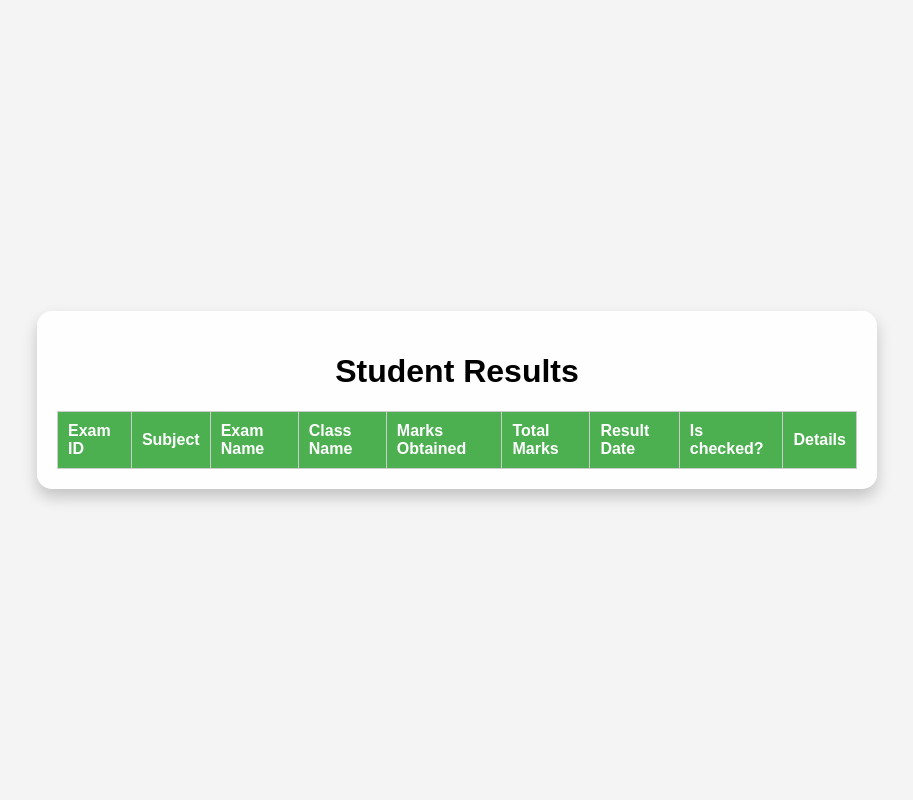
After one commit to PyCoach/online-exam-and-grading-system, a Flask app: page /check_student_results in a window 1280 px wide. The commit adds this page. Shown: the whole page, without its empty margins (183-1096 px from the left). Run offline with Flask 3, Linux system fonts and the light colour scheme; the visitor is signed in with stand-in values (Sample User, id 1); data that the repository does not hold is empty.

Commit message:
added marks visualization

```diff
--- a/app.py
+++ b/app.py
@@ -59,7 +59,8 @@ def process_teacher_action():
     elif action == 'view_exams':
         return redirect('/show_all_exams')
     elif action == 'view_scorecard':
-        return "Redirect to view scorecard page"
+
+        return redirect('class_selector_for_teacher')
 
     elif action=='check_student_answers':
         return redirect('/check_student_answers')
@@ -365,8 +366,8 @@ def submit_exam(exam_id):
 
         # Get question ID or any other identifier from the `questions` list
         question_id = next(q[4] for q in questions if q[0] == question_text)
-        checkers = ['automated' if is_checked else 'manual'][0]
-        student_responses.append((session['student_id'], exam_id, question_id,question_text, response, marks_awarded,maximum_marks, is_checked, checkers))
+        checkers = ['automated' if is_checked else 'null'][0]
+        student_responses.append((session['student_id'], exam_id, question_text, response,correct_answer, marks_awarded,maximum_marks, is_checked, checkers,class_name,subject))
 
         print("Response:", response, "Correct Answer:", correct_answer, "Marks Awarded:", marks_awarded)
         n+=1
@@ -380,18 +381,178 @@ def submit_exam(exam_id):
 
     # Redirect to results page or confirmation
     return render_template(
-        'exam_result.html',
+        'mcq_result.html',
         score=score,
         total_marks=total_marks,
         subject=subject,
         class_name=class_name
     )
+
+#----------------------------------------------------------------------------------------------------------------------------------------------------------------
+
+
 @app.route('/check_student_answers')
 def check_student_answers():
     db = Database()
-    teacher_id=session['teacher_id']
-    student_responses=db.fetch_student_responses(teacher_id)
-    return render_template('check_student_answers.html',student_responses=student_responses)
+    teacher_id = session['teacher_id']
+    # Fetch exams, subjects, and class names for the dropdowns from student_responses table
+    exams = db.fetch_exams_from_responses()
+    subjects = db.fetch_subjects_from_responses()
+    class_names = db.fetch_class_names_from_responses()
+    print('inside check_student_answers', exams, subjects, class_names)
+    return render_template('select_exam.html', exams=exams, subjects=subjects, class_names=class_names)
+
+@app.route('/select_exam', methods=['POST'])
+def select_exam():
+    db = Database()
+    exam_id = request.form.get('exam_id')
+    subject = request.form.get('subject')
+    class_name = request.form.get('class_name')
+    print('inside select_exam',exam_id,subject,class_name)
+    # Fetch students who have taken the selected exam
+    students = db.fetch_students_by_exam(exam_id, subject, class_name)
+    print('students:',students)
+    return render_template('list_students.html', students=students, exam_id=exam_id, subject=subject, class_name=class_name)
+
+@app.route('/view_student_responses', methods=['GET'])
+def view_student_responses():
+    db = Database()
+    student_id = request.args.get('student_id')
+    exam_id = request.args.get('exam_id')
+    subject = request.args.get('subject')
+    class_name = request.args.get('class_name')
+    print('inside view_student_responses',student_id,exam_id,subject,class_name)
+    # Fetch student responses that need to be checked
+    student_responses = db.fetch_student_responses_by_exam(student_id, exam_id)
+    print('student_responses:',student_responses)
+    return render_template('check_student_answers.html', student_responses=student_responses,student_id=student_id, exam_id=exam_id, subject=subject, class_name=class_name)
 
 
-app.run(debug=True)
+
+@app.route('/submit_marks', methods=['POST'])
+def submit_marks():
+    db = Database()
+    student_id = request.form.get('student_id')
+    exam_id = request.form.get('exam_id')
+    print('inside submit_marks',student_id,exam_id)
+    # Iterate over the form data to get the marks for each question
+    marks_data = {}
+    maximum_marks = 0
+    for key, value in request.form.items():
+        print('key:',key,'value:',value)
+        if key.startswith('marks_'):
+            question_id = key.split('_')[1]
+            marks_data[question_id] = float(value)
+            print('marks_data:',marks_data,'question_id',question_id)
+        if key.startswith('maximum_marks'):
+            maximum_marks = float(value)
+            maximum_marks+=maximum_marks
+    print(marks_data.items())
+    marks_scored=sum(marks_data.values())
+    print('marks_scored:',marks_scored)
+    print('maximum_marks:',maximum_marks)
+    # Update the marks in the student_responses table
+    for question_id, marks in marks_data.items():
+        db.update_student_response_marks(student_id, session['teacher_id'], exam_id, question_id, marks)
+        print('inserted into datsbase suucesfully')
+    # total_answers=db.execute("select count(*) from student_responses ")[0]
+    # checked_student_answers=db.execute("select count(is_checked) from student_responses")[0]
+    # query=f"select question_id  from  student_responses where is_checked=0 and student_id='{session['student_id']}' and exam_id='{exam_id}'"
+    # count_unchecked=db.execute(query)
+    # print(count_unchecked)
+    # if not count_unchecked:
+    #     print("all answers are checked")
+    db.update_exam_result(student_id, exam_id,  marks_scored, maximum_marks)
+
+    time.sleep(0.5)
+    message = "Marks submitted successfully!"
+    return redirect('/check_student_answers')  # Redirect to the teacher's dashboard or another appropriate page
+
+@app.route('/check_student_results',methods=['get','post'])
+def check_results():
+    db = Database()
+    if request.form.get('role') == 'teacher':
+        class_name=str(request.form.get('class_name'))
+        subject=str(request.form.get('subject'))
+        print('class_name:',class_name,subject)
+        results = db.fetch_exam_results_for_teacher(class_name)
+        print('results:',results)
+        return render_template('results.html',results=results)
+    results = db.fetch_exam_results_for_student(session['student_id'])
+    print('results:',results)
+    return render_template('results.html',results=results)
+
+
+@app.route('/class_selector_for_teacher')
+def class_selector_for_teacher():
+    db=Database()
+    class_names=db.fetch_class_names_for_results_for_teacher()
+    subjects=db.fetch_subjects_for_results_for_teacher()
+    return render_template('class_selector_for_teacher.html',class_names=class_names,subjects=subjects)
+
+@app.route('/view_exam_details', methods=['GET'])
+def view_exam_details():
+    import matplotlib.pyplot as plt
+    import io
+    import base64
+    db = Database()
+    student_id = session['student_id']
+    exam_id,subject,class_name=db.execute(f"select exam_id,subject,class_name from exam_results where student_id='{session['student_id']}'")[0]
+    # exam_id = request.args.get('exam_id')
+    # subject = request.args.get('subject')
+    # class_name = request.args.get('class_name')
+
+
+    # Fetch student responses for the exam
+    student_responses = db.fetch_student_responses_by_exam_for_analysis(student_id, exam_id)
+    print('student_responses:',student_responses,'-------------------------')
+
+    # Fetch all responses for the exam for comparison
+    all_responses = db.fetch_all_responses_by_exam_for_analysis(exam_id, subject, class_name)
+    print('all_responses:',all_responses,'-------------------------')
+
+    student_scores = [response[4] for response in student_responses]
+    all_scores = [response[3] for response in all_responses]
+    print('student_scores:',student_scores,'-------------------------')
+    print('all_scores:',all_scores,'-------------------------')
+    # Perform data analysis
+    # (Implement data analysis logic here)
+    average_score = sum(all_scores) / len(all_scores) if all_scores else 0
+    # Histogram of student's scores
+    fig, ax = plt.subplots(2, 2, figsize=(12, 12))
+
+
+    # Histogram of student's scores
+    ax[0, 0].hist(student_scores, bins=10, edgecolor='black', density=False)
+    ax[0, 0].set_title('Your Scores Distribution')
+    ax[0, 0].set_xlabel('Marks Awarded')
+    ax[0, 0].set_ylabel('Frequency')
+
+    # Histogram of all students' scores
+    ax[0, 1].hist(all_scores, bins=10, edgecolor='black', density=False)
+    ax[0, 1].set_title('Other Students Scores Distribution')
+    ax[0, 1].set_xlabel('Marks Awarded')
+    ax[0, 1].set_ylabel('Frequency')
+
+    # Bar chart comparing student's scores with average scores
+    ax[1, 0].bar(['Your Score', 'Average Score'], [sum(student_scores), average_score], color=['blue', 'orange'])
+    ax[1, 0].set_title('Your Score vs Average Score')
+    ax[1, 0].set_ylabel('Total Marks')
+
+    # Box plot of all students' scores
+    ax[1, 1].boxplot(all_scores, vert=False)
+    ax[1, 1].set_title('Distribution of All Students Scores')
+    ax[1, 1].set_xlabel('Marks Awarded')
+
+
+# Save the plot to a file
+    # Save the plot to a file
+    buf = io.BytesIO()
+    plt.savefig(buf, format='png')
+    buf.seek(0)
+    img_base64 = base64.b64encode(buf.getvalue()).decode('utf-8')
+    buf.close()
+    return render_template('exam_result_details.html', student_responses=student_responses, all_responses=all_responses,img_base64=img_base64)
+
+
+app.run(host='0.0.0.0', port=5000,debug=True)
--- a/templates/login_page.html
+++ b/templates/login_page.html
@@ -146,3 +146,5 @@
         font-family: 'Roboto', Arial, sans-serif;
     }
 </style>
+
+<!-- a -->
--- a/templates/exam_result.html
+++ b/templates/mcq_result.html
@@ -54,10 +54,10 @@
 </head>
 <body>
     <div class="container">
-        <h1>Exam Result</h1>
+        <h1>MCQ Result</h1>
         <p>Subject: {{ subject }}</p>
         <p>Class: {{ class_name }}</p>
-        <p class="score">Your Score: {{ score }} / {{  total_marks }}</p>
+        <p class="score">Your MCQ   Score: {{ score }} / {{  total_marks }}</p>
         <a href="/student/dashboard" class="back-btn">Go Back to Dashboard</a>
     </div>
 </body>
--- /dev/null
+++ b/templates/results.html
@@ -0,0 +1,79 @@
+<!DOCTYPE html>
+<html lang="en">
+<head>
+    <meta charset="UTF-8">
+    <meta name="viewport" content="width=device-width, initial-scale=1.0">
+    <title>Student Results</title>
+    <style>
+        body {
+            font-family: Arial, sans-serif;
+            background-color: #f4f4f4;
+            margin: 0;
+            padding: 0;
+            display: flex;
+            justify-content: center;
+            align-items: center;
+            min-height: 100vh;
+        }
+        .container {
+            text-align: center;
+            padding: 20px;
+            background-color: rgba(255, 255, 255, 0.9);
+            border-radius: 15px;
+            box-shadow: 0 8px 15px rgba(0, 0, 0, 0.2);
+            width: 90%;
+            max-width: 800px;
+        }
+        table {
+            width: 100%;
+            border-collapse: collapse;
+            margin-top: 20px;
+        }
+        th, td {
+            padding: 10px;
+            border: 1px solid #ccc;
+            text-align: left;
+        }
+        th {
+            background-color: #4CAF50;
+            color: white;
+        }
+        tr:nth-child(even) {
+            background-color: #f2f2f2;
+        }
+    </style>
+</head>
+<body>
+    <div class="container">
+        <h1>Student Results</h1>
+        <table>
+            <tr>
+                <th>Exam ID</th>
+                <th>Subject</th>
+                <th>Exam Name</th>
+                <th>Class Name</th>
+                <th>Marks Obtained</th>
+                <!-- <th>checker</th> -->
+                <th>Total Marks</th>
+                <th>Result Date</th>
+                <th>Is checked?</th>
+                <th>Details</th>
+            </tr>
+            {% for result in results %}
+            <tr>
+                <td>{{ result[0] }}</td>
+                <td>{{ result[1] }}</td>
+                <td>{{ result[2] }}</td>
+                <td>{{ result[3] }}</td>
+                <td>{{ result[4] }}</td>
+                <td>{{ result[5] }}</td>
+                <td>{{result[6]}}</td>
+                <td>{{ result[7] }}</td>
+                <td><a href="/view_exam_details?exam_id={{ result[2] }}&subject={{ result[3] }}&class_name={{ result[6] }}">View Details</a></td>
+
+            </tr>
+            {% endfor %}
+        </table>
+    </div>
+</body>
+</html>
--- a/templates/student_dashboard.html
+++ b/templates/student_dashboard.html
@@ -11,8 +11,9 @@
         <h1>Welcome, {{name}}</h1>
         <ul>
             <li><a href="show_exams_by_class">📚 Give Exam</a></li>
-            <li><a href="/check_results">📊 Check Results</a></li>
+            <li><a href="/check_student_results">📊 Check Results</a></li>
             <li><a href="/submit_homework">📝 Submit Homework</a></li>
+
         </ul>
     </div>
 </body>
```
Also changed, not shown: db.py (+134 -3 lines), templates/check_student_answers.html (+6 -4 lines), templates/class_selector_for_teacher.html (added, +67 -0 lines), templates/exam_result_details.html (added, +76 -0 lines), templates/list_students.html (added, +94 -0 lines), templates/select_exam.html (added, +75 -0 lines).
